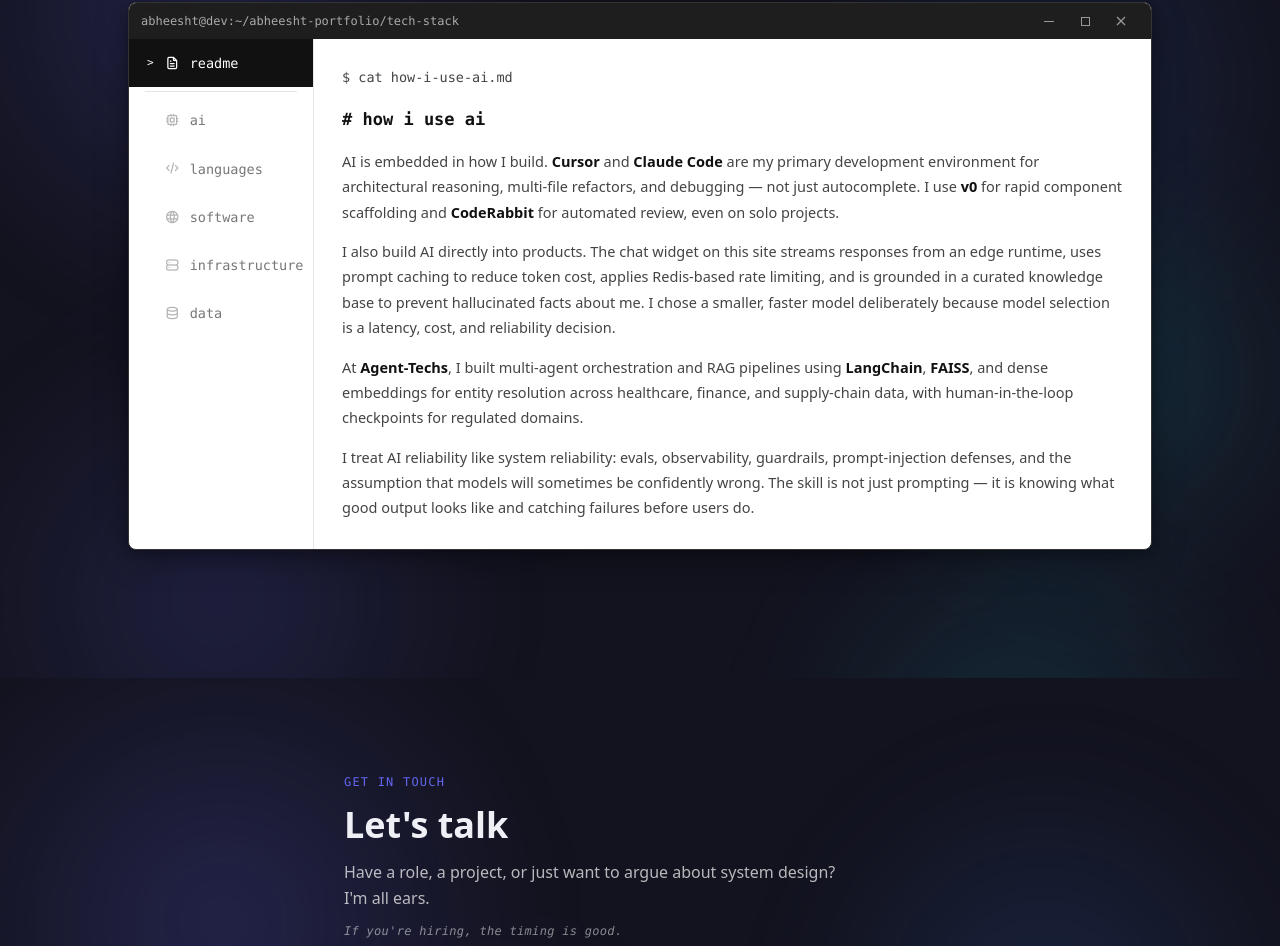
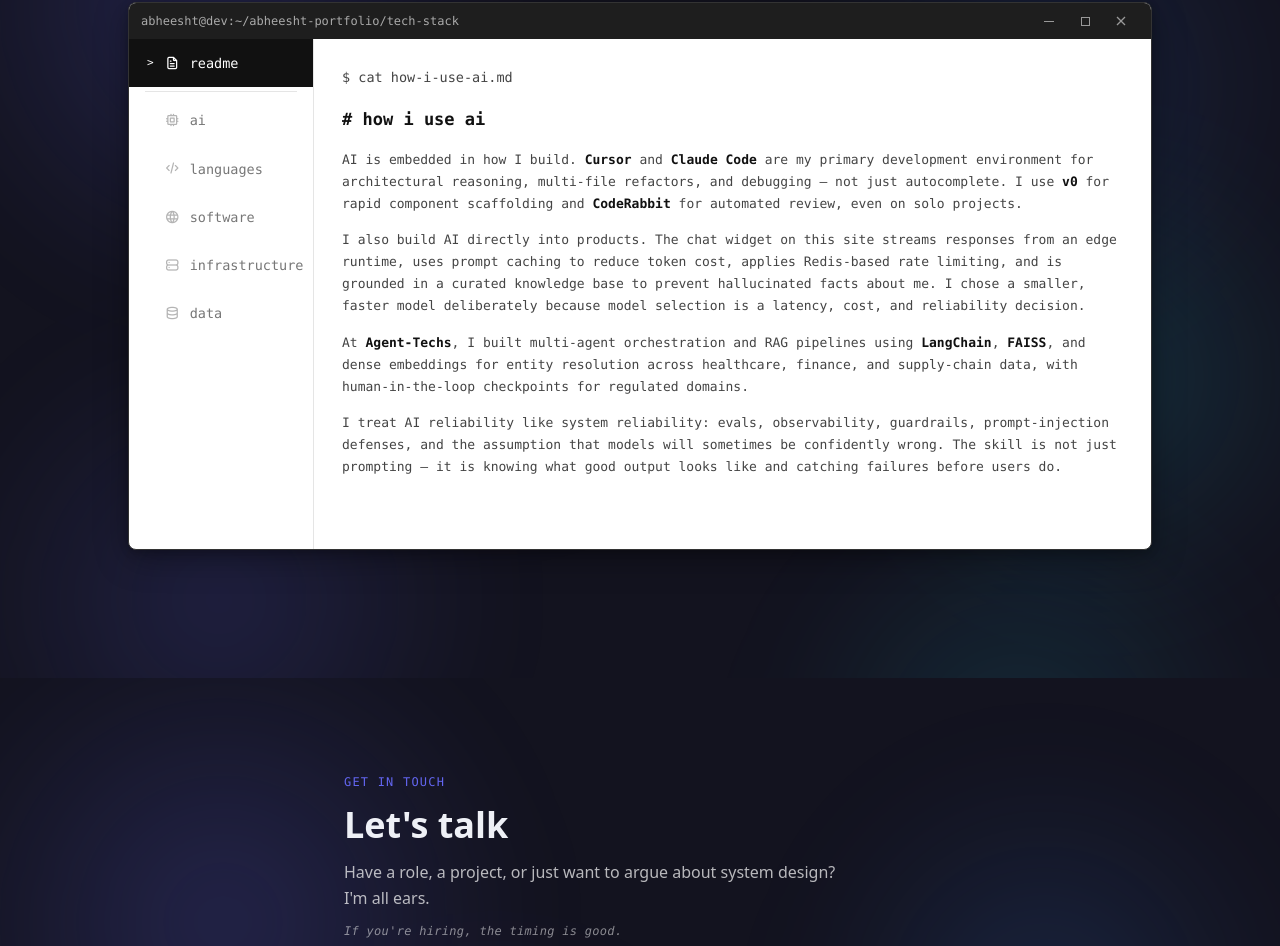
Before and after one commit to abheeshtroy/abheesht-portfolio, a Next.js app: page / in a window 1280 px wide. Shown: the part 5769-6715 px from the top of the page. Built offline with nearby package versions, Linux system fonts and the light colour scheme.

Commit message:
style: mono font for readme content in tech stack

```diff
--- a/components/sections/TechStack.tsx
+++ b/components/sections/TechStack.tsx
@@ -414,7 +414,7 @@
                     <h3 className="font-mono text-[17px] font-semibold mb-4" style={{ color: "#111" }}>
                       # how i use ai
                     </h3>
-                    <div className="space-y-3.5 text-[14.5px] leading-[1.75]" style={{ color: "#444" }}>
+                    <div className="font-mono space-y-3.5 text-[13px] leading-[1.7]" style={{ color: "#444" }}>
                       <p>
                         AI is embedded in how I build.{" "}
                         <strong style={{ color: "#111", fontWeight: 600 }}>Cursor</strong> and{" "}
```
